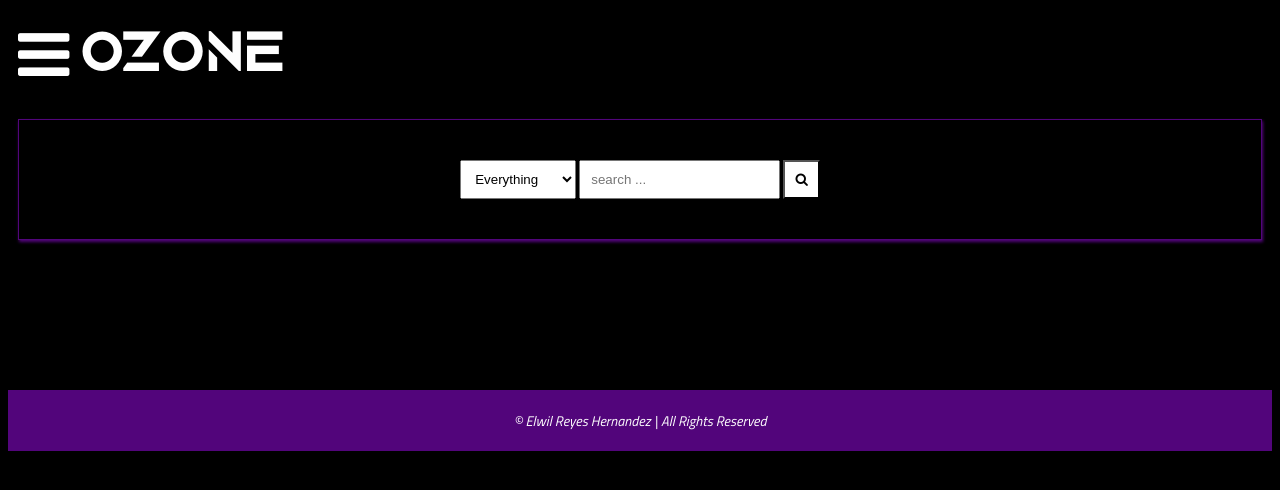
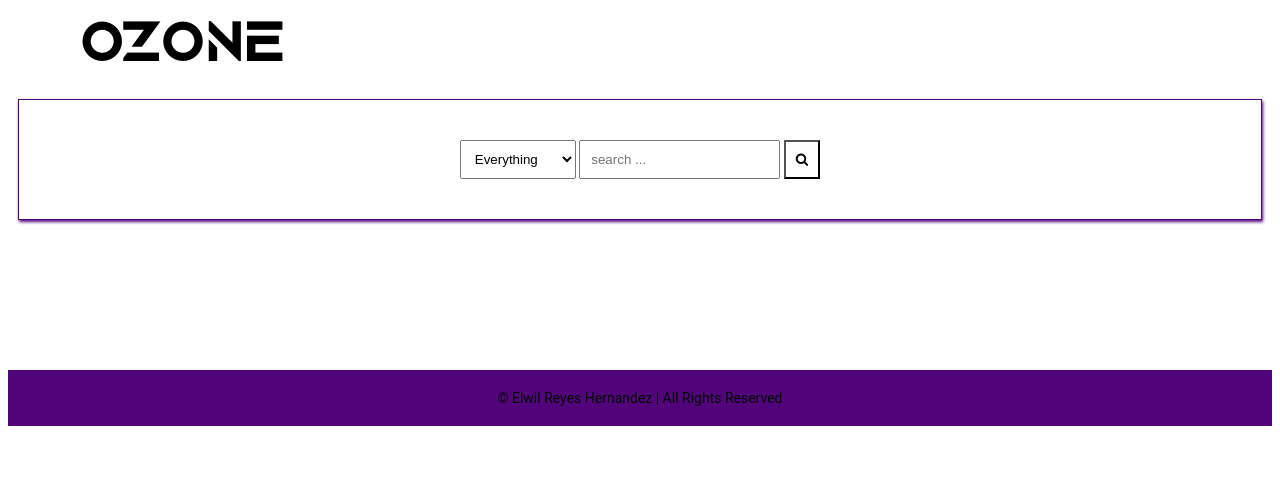
Before and after one commit to Atnhai/Webboard-Discussion-forum, a Django app: template templates/base.html in a window 1280 px wide. Shown: the top 490 px of the page. Run offline with Django 3.2, Linux system fonts and the light colour scheme; the template is opened without the code that fills it, so the values that code supplies are empty.

Commit message:
Change Website Color

```diff
--- a/static/style.css
+++ b/static/style.css
@@ -7,9 +7,9 @@
 
 html{
     font-size: 14px;
-    font-family: 'Titillium Web', sans-serif;
-    background-color:rgb(0,0,0);
-    color:#FEFEFE;
+    font-family: 'Roboto', sans-serif;
+    background-color:white;
+    color: black;
 }
 
 a{
```
